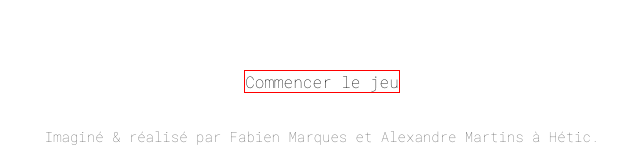
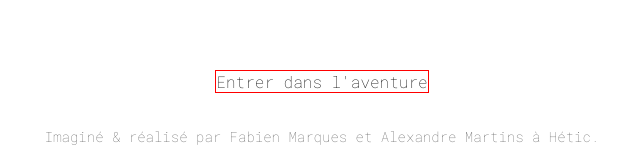
Before and after one commit to alexandretomasmartins/Started-Well, a plain HTML site: page index.html in a window 1280 px wide. Shown: the part 630-790 px from the top of the page, without its empty margins (326-966 px from the left). Drawn offline with Linux system fonts and the light colour scheme.

Commit message:
more content

```diff
--- a/index.html
+++ b/index.html
@@ -18,7 +18,7 @@
     </div>
     <div class="secondContainer">
       <div class="startButtonContainer">
-        <div class="startButton">Commencer le jeu</div>
+        <div class="startButton">Entrer dans l'aventure</div>
       </div>
       <div class="footerTextContainer">
         <p class="footerText">Imaginé & réalisé par Fabien Marques et Alexandre Martins à Hétic.</p>
```
